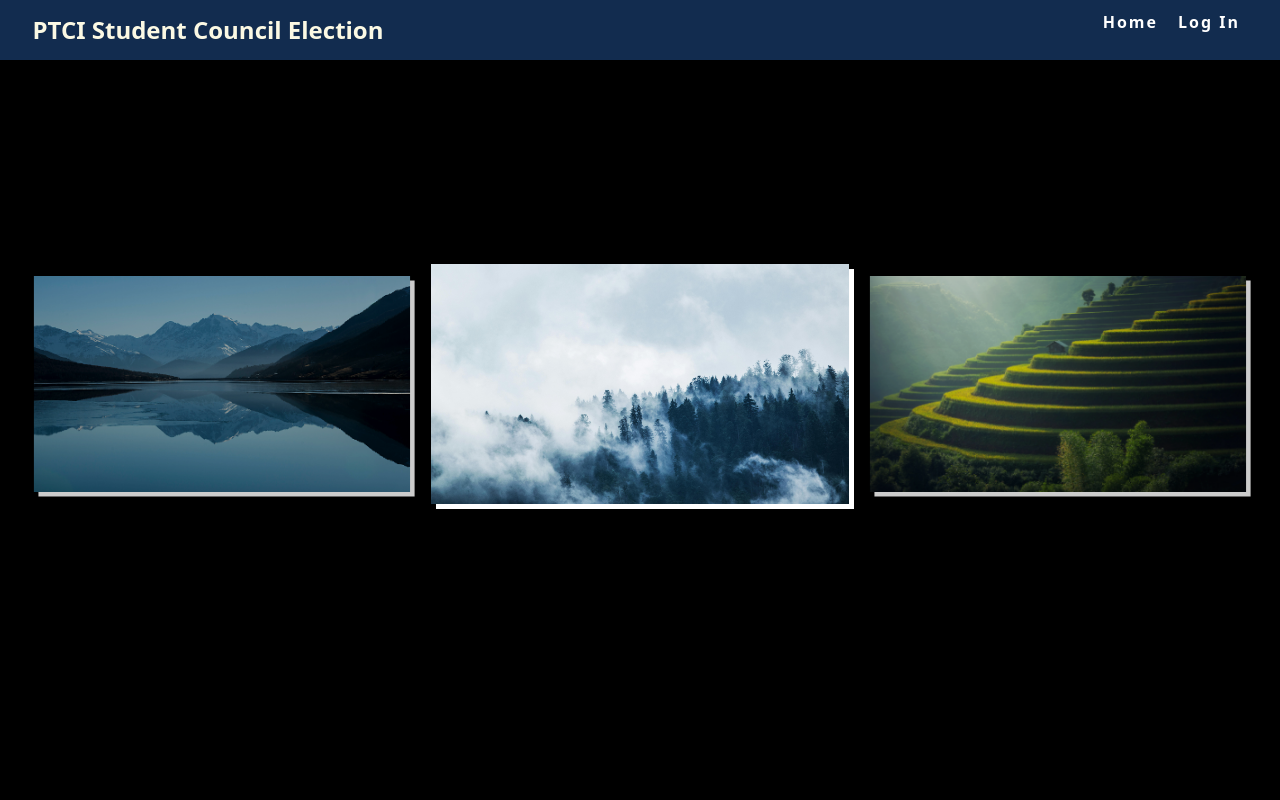
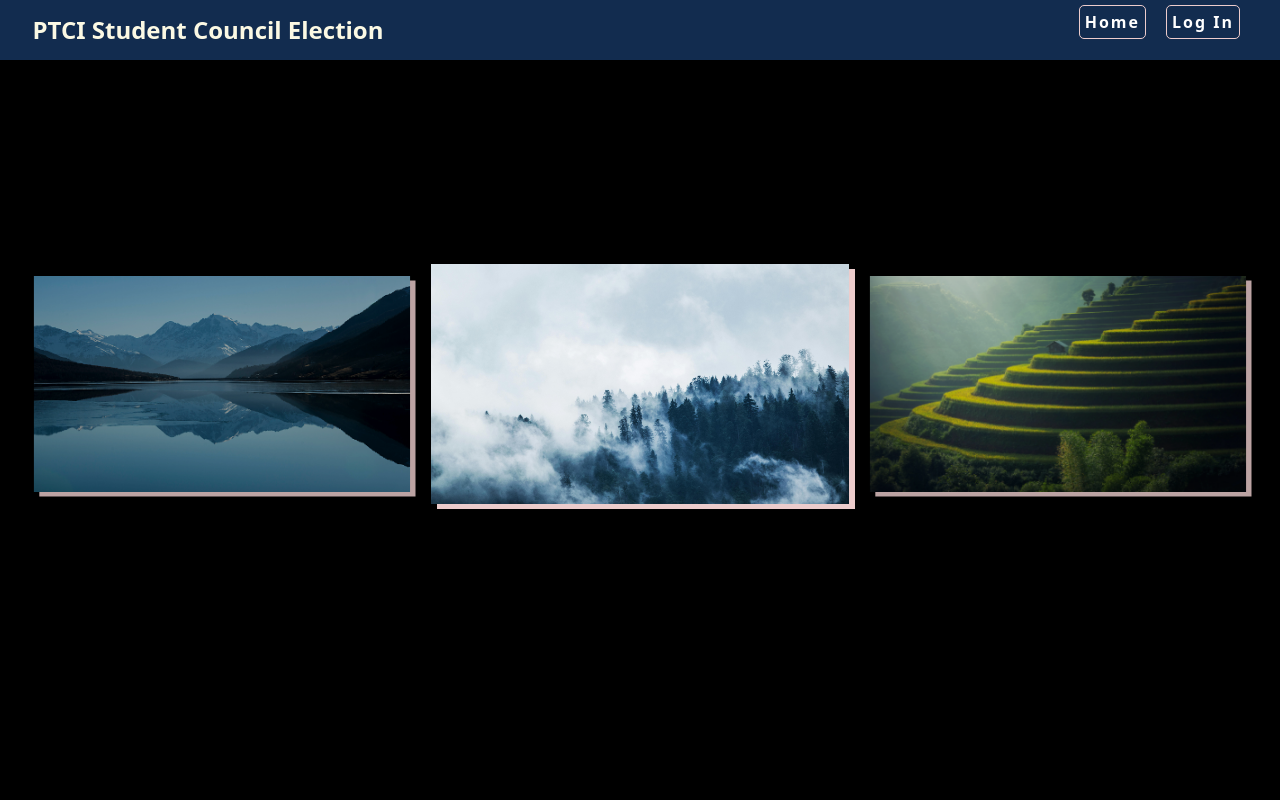
Before and after one commit to HelloNiel/sc_ic2, a PHP site: page /Home/index.html in a window 1280 px wide. Run offline with PHP 8.4, Linux system fonts and the light colour scheme.

Commit message:
Home-CSS-code-update

```diff
--- a/Home/style.css
+++ b/Home/style.css
@@ -43,10 +43,13 @@
      transition: color 0.3s;
      font-weight: bold;
      letter-spacing: 2px;
+     border: #eccccc 1px solid;
+     border-radius: 5px;
+     padding: 5px 5px;
  }
 
  ul li a:hover {
-     color: rgb(238, 7, 7);
+     background-color: black;
  }
 
  /* Hamburger Menu */
@@ -128,10 +131,8 @@
          padding: 10px 15px;
      }
  }
+
 /*Carousel*/
-
-
-
 @-webkit-keyframes carousel-animate {
     0% {
         visibility: hidden;
@@ -216,24 +217,14 @@
 
 :root {
     --light: 0;
-    --light: 0;
-    --max-width-post: 420px;
-    --primary: hsl(calc(64 + 220 * var(--light)),
-            calc(77% - 7% * var(--light)),
-            calc(79% - 56% * var(--light)));
-    --bg: hsl(calc(284 - 220 * var(--light)),
-            calc(70% + 7% * var(--light)),
-            calc(23% + 56% * var(--light)));
-    --text-primary: hsl(calc(60 * var(--light)),
-            calc(19% * var(--light)),
-            calc(97% - 89% * var(--light)));
+    --primary: hsl(calc(64 + 220 * var(--light)), calc(77% - 7% * var(--light)), calc(79% - 56% * var(--light)));
+    --bg: hsl(calc(284 - 220 * var(--light)), calc(70% + 7% * var(--light)), calc(23% + 56% * var(--light)));
+    --text-primary: hsl(calc(60 * var(--light)), calc(19% * var(--light)), calc(97% - 89% * var(--light)));
     --font-size-sm: clamp(0.7rem, 0.91vw + 0.47rem, 1.2rem);
     --font-size-base: clamp(0.88rem, 1.14vw + 0.59rem, 1.5rem);
     --font-size-md: clamp(1.09rem, 1.42vw + 0.74rem, 1.88rem);
     --font-size-lg: clamp(1.37rem, 1.78vw + 0.92rem, 2.34rem);
     --font-size-xl: clamp(1.71rem, 2.22vw + 1.15rem, 2.93rem);
-    --font-size-xxl: clamp(2.14rem, 2.77vw + 1.44rem, 3.66rem);
-    --font-size-xxxl: clamp(2.67rem, 3.47vw + 1.8rem, 4.58rem);
 }
 
 *,
@@ -243,20 +234,12 @@
 }
 
 body {
-   /*background-color: #5B88B2;*/
-   background-color: black !important;
+    background-color: black !important;
     width: 100vw;
     height: 100vh;
     font-family: "Montserrat", sans-serif;
     color: var(--text-primary);
     overflow: hidden;
-
-}
-
-@supports (height: 100dvh) {
-    body {
-        height: 100dvh;
-    }
 }
 
 h1,
@@ -269,32 +252,26 @@ h6 {
 }
 
 .container {
-    --container-padding-horizontal: 32px;
+    --container-padding-horizontal: 16px;
     position: relative;
     padding-inline: var(--container-padding-horizontal);
     display: grid;
     place-items: center;
     height: 80%;
-    z-index: 0;
-
-  }
+}
 
 .carousel {
     pointer-events: none;
     position: absolute;
-    -webkit-padding-before: 67px;
     padding-block-start: 67px;
-    -webkit-padding-after: max(24px, calc(29px + var(--font-size-md)));
     padding-block-end: max(24px, calc(29px + var(--font-size-md)));
     perspective: 100px;
     width: 100%;
     height: auto;
-
 }
 
 @media (max-width: 568px) {
     .carousel {
-        -webkit-padding-after: 52px;
         padding-block-end: 52px;
     }
 }
@@ -306,80 +283,117 @@ h6 {
     margin-inline: var(--container-padding-horizontal);
     opacity: 0;
     will-change: transform, opacity;
-    -webkit-animation: carousel-animate 27s cubic-bezier(0.37, 0, 0.63, 1) infinite;
     animation: carousel-animate 27s cubic-bezier(0.37, 0, 0.63, 1) infinite;
 }
 
 @media (max-width: 568px) {
     .carousel .item {
         margin-inline: calc(var(--container-padding-horizontal) + 1px);
+        max-width: 80%;
+        /* Adjust the size for small screens */
     }
 }
 
 .carousel .item:nth-child(1) {
-    -webkit-animation-delay: calc(3.8571428571s * -1);
     animation-delay: calc(3.8571428571s * -1);
 }
 
 .carousel .item:nth-child(2) {
-    -webkit-animation-delay: calc(3.8571428571s * 0);
     animation-delay: calc(3.8571428571s * 0);
 }
 
 .carousel .item:nth-child(3) {
-    -webkit-animation-delay: calc(3.8571428571s * 1);
     animation-delay: calc(3.8571428571s * 1);
 }
 
 .carousel .item:nth-child(4) {
-    -webkit-animation-delay: calc(3.8571428571s * 2);
     animation-delay: calc(3.8571428571s * 2);
 }
 
 .carousel .item:nth-child(5) {
-    -webkit-animation-delay: calc(3.8571428571s * 3);
     animation-delay: calc(3.8571428571s * 3);
 }
 
 .carousel .item:nth-child(6) {
-    -webkit-animation-delay: calc(3.8571428571s * 4);
     animation-delay: calc(3.8571428571s * 4);
 }
 
 .carousel .item:last-child {
-    -webkit-animation-delay: calc(-3.8571428571s * 2);
     animation-delay: calc(-3.8571428571s * 2);
 }
 
-
-
 /* Landscape orientation (devices in landscape mode) */
-@media (min-width: 1024px) and (orientation: landscape) /*width of img*/
-{
+@media (min-width: 1024px) and (orientation: landscape) {
     .carousel__wrapper {
         position: relative;
         display: flex;
         justify-content: center;
-        height: 30vh; /* Reduce height on wide screens */
+        height: 30vh;
+        /* Reduce height on wide screens */
     }
 
     .carousel .item {
         position: absolute;
         max-width: 600px;
-        /* Increase the item width for larger screens */
         height: 100%;
         margin-inline: var(--container-padding-horizontal);
         opacity: 0;
         will-change: transform, opacity;
-        -webkit-animation: carousel-animate 27s cubic-bezier(0.37, 0, 0.63, 1) infinite;
         animation: carousel-animate 27s cubic-bezier(0.37, 0, 0.63, 1) infinite;
-        box-shadow: #ffff 5px 5px;
+        box-shadow: #eccccc 6px 5px;
     }
 
     .carousel img {
         max-width: 100%;
         object-fit: cover;
         height: 100%;
-        /* Ensure image fits its container */
     }
 }
+
+/* Mobile and smaller devices */
+@media (max-width: 768px) {
+    body {
+        padding: 10px;
+    }
+
+    .carousel .item {
+        max-width: 90%;
+        margin-inline: auto;
+    }
+
+    .container {
+        padding-inline: 10px;
+        /* More padding on small screens */
+    }
+
+    h1,
+    h2,
+    h3,
+    h4,
+    h5,
+    h6 {
+        font-size: var(--font-size-md);
+    }
+
+    .carousel {
+        padding-block-start: 40px;
+        padding-block-end: 40px;
+    }
+}
+
+/* Adjustments for very small devices */
+@media (max-width: 480px) {
+    .carousel .item {
+        max-width: 100%;
+        margin-inline: 0;
+    }
+
+    .container {
+        padding-inline: 5px;
+    }
+
+    .carousel {
+        padding-block-start: 20px;
+        padding-block-end: 20px;
+    }
+}
```
